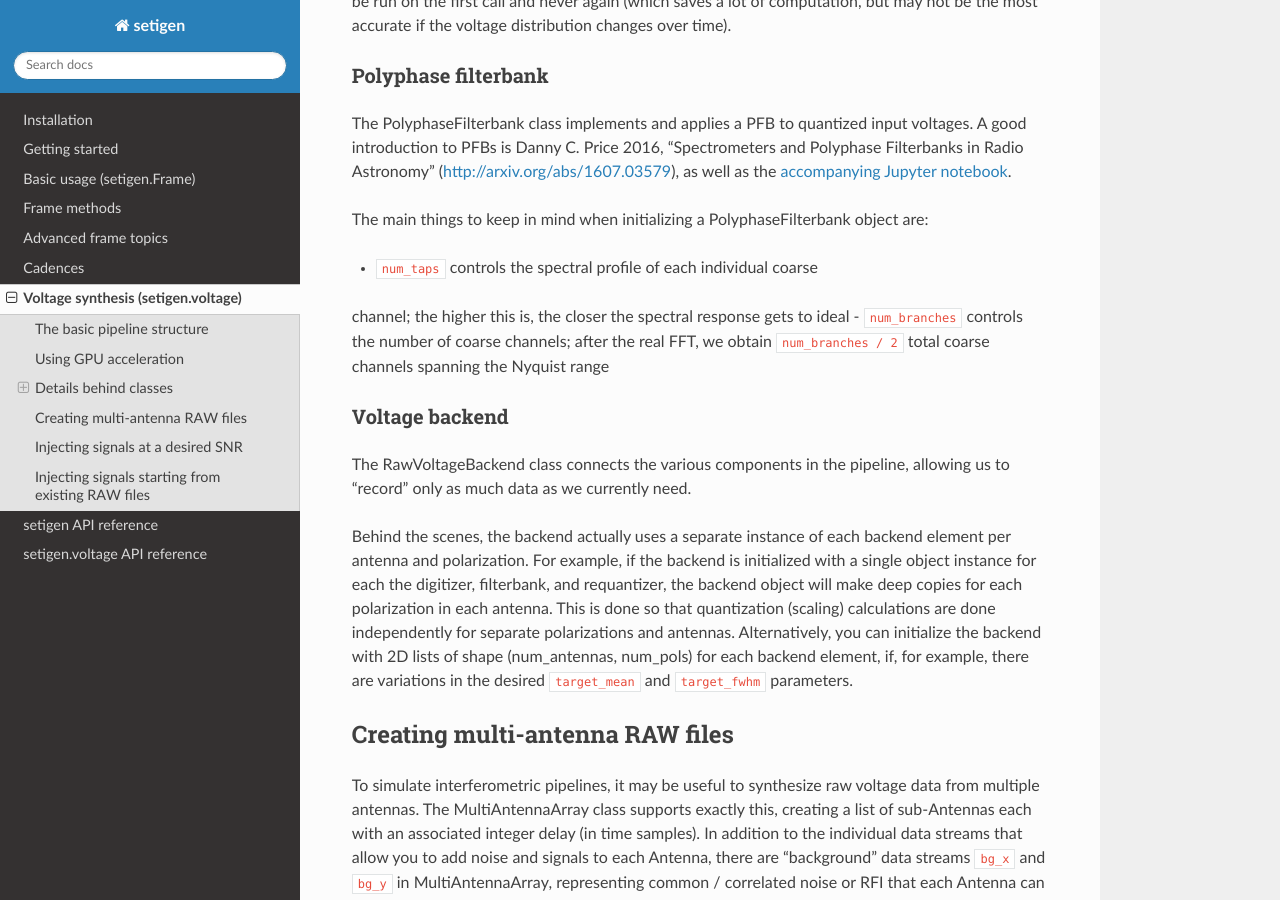
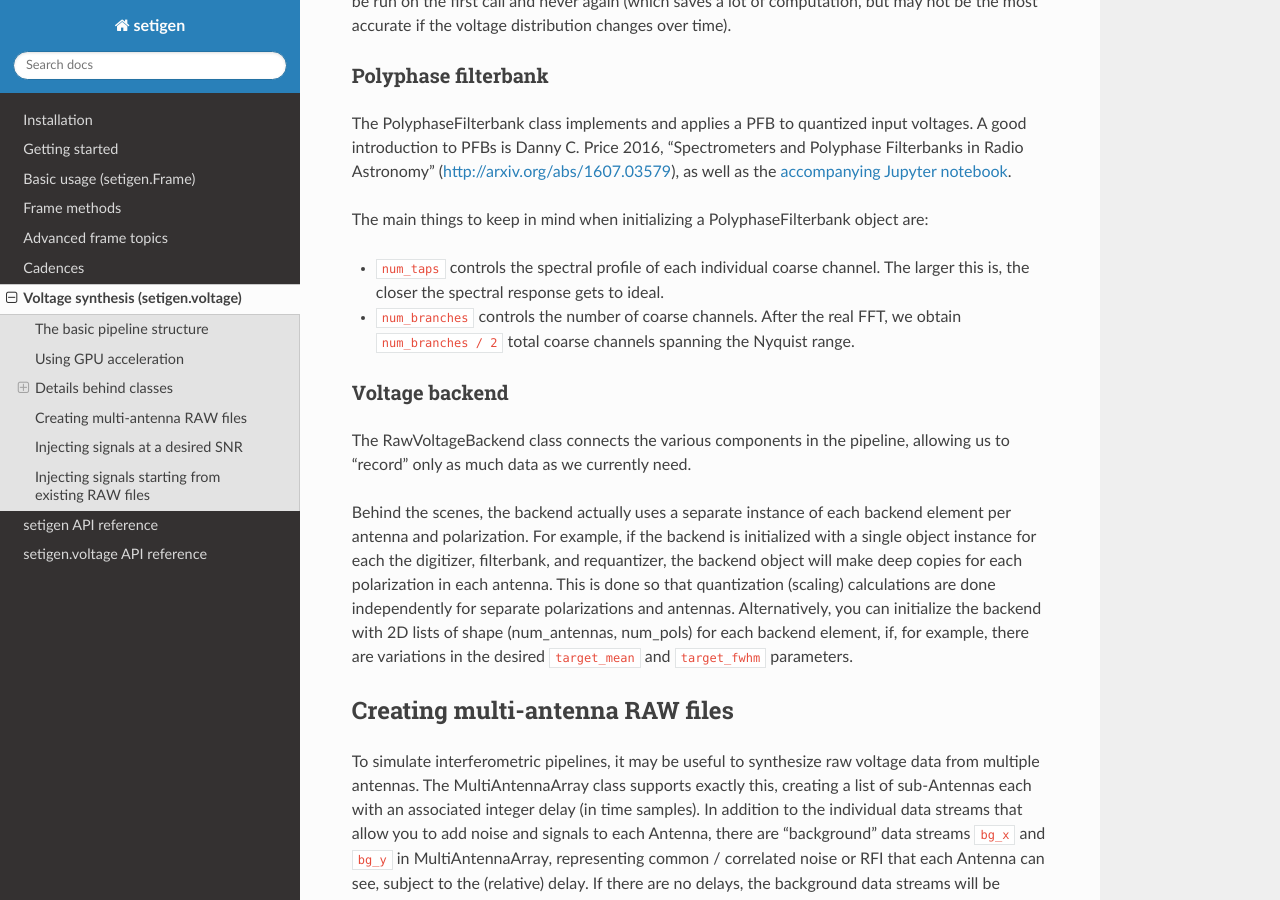
Before and after one commit to bbrzycki/setigen, a Sphinx documentation site: the page built from docs/source/voltages.rst, in a window 1280 px wide and 900 px high, scrolled down 4212 px. Built offline with Sphinx 7.4.7 and the Read the Docs theme 2.0.0, drawn with Linux system fonts in a browser that asks for light colours.

Commit message:
Fix rst bullet syntax

```diff
--- a/docs/source/voltages.rst
+++ b/docs/source/voltages.rst
@@ -178,11 +178,8 @@ The PolyphaseFilterbank class implements and applies a PFB to quantized input vo
 
 The main things to keep in mind when initializing a PolyphaseFilterbank object are:
 
-- :code:`num_taps` controls the spectral profile of each individual coarse
-channel; the higher this is, the closer the spectral response gets to ideal
-- :code:`num_branches` controls the number of coarse channels; after the real
-FFT, we obtain :code:`num_branches / 2` total coarse channels spanning the
-Nyquist range
+- :code:`num_taps` controls the spectral profile of each individual coarse channel. The larger this is, the closer the spectral response gets to ideal.
+- :code:`num_branches` controls the number of coarse channels. After the real FFT, we obtain :code:`num_branches / 2` total coarse channels spanning the Nyquist range.
 
 Voltage backend
 ^^^^^^^^^^^^^^^
```
